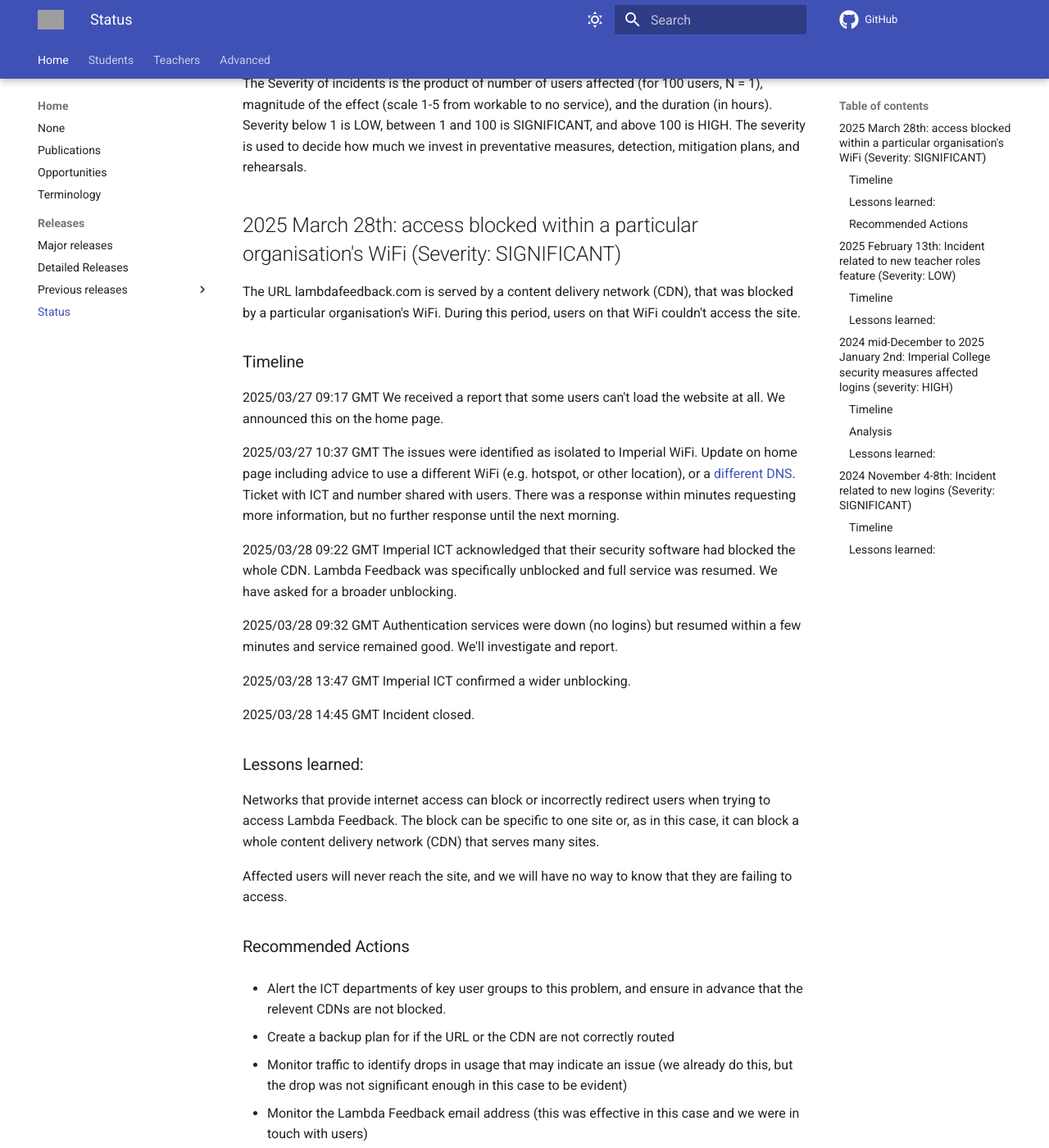
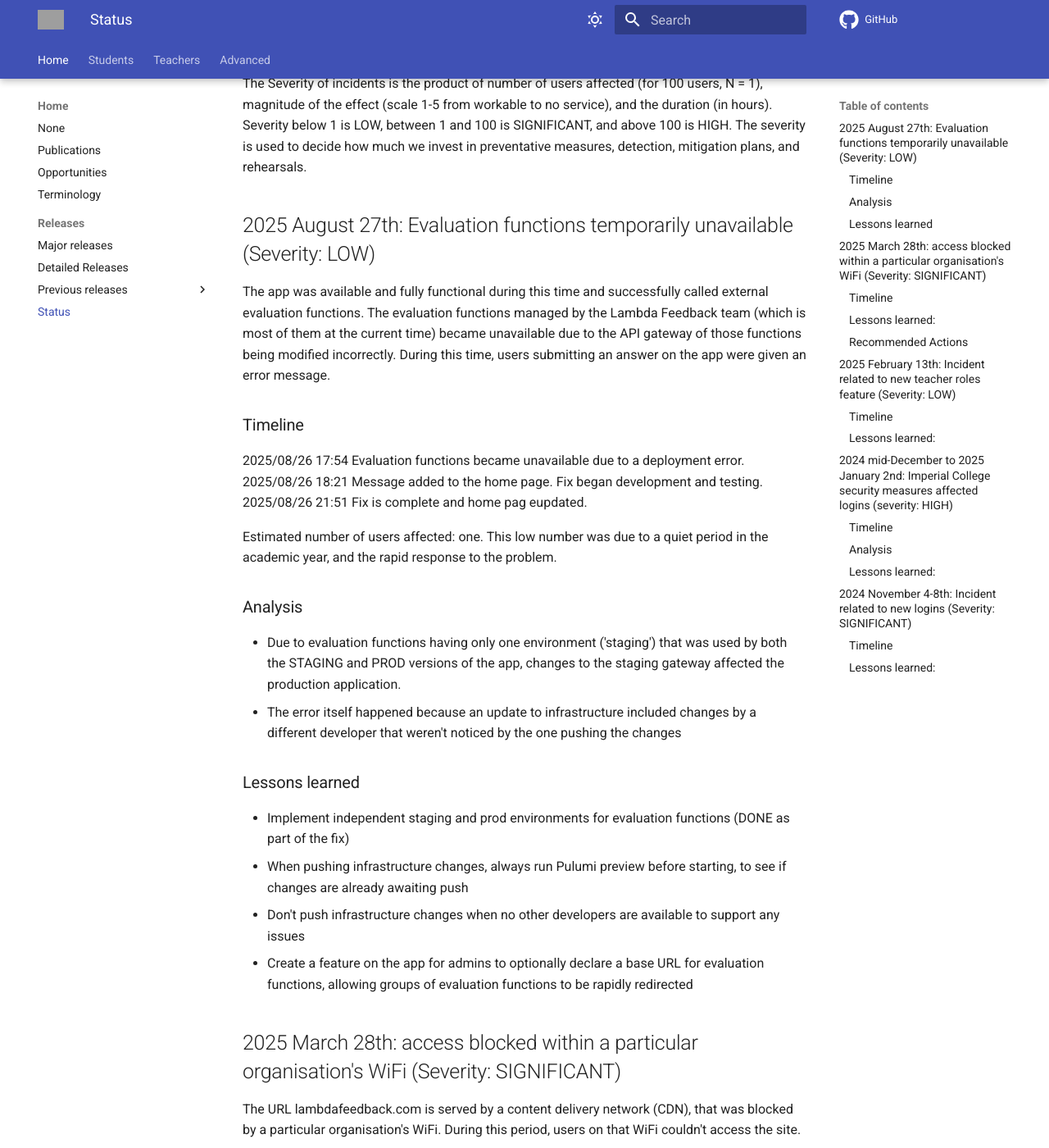
Before and after one commit to lambda-feedback/user-documentation, an MkDocs documentation site: the page built from docs/releases/status.md, in a window 1280 px wide and 1400 px high, scrolled down 273 px. Shown: the whole window at 82% size. Built offline with MkDocs 1.6.1 and Material for MkDocs 9.7.7, drawn with Linux system fonts in a browser that asks for light colours; comment, search, counter and statistics services are not loaded; grey boxes are pictures that could not be loaded.

Commit message:
Status report on evaluation function outage

```diff
--- a/docs/releases/status.md
+++ b/docs/releases/status.md
@@ -3,6 +3,30 @@
 This page contains information about any known incidents where service was interrupted. The page begain in November 2024 following a significant incident. The purpose is to be informative, transparent, and ensure lessons are always learned so that service improves over time.
 
 The Severity of incidents is the product of number of users affected (for 100 users, N = 1), magnitude of the effect (scale 1-5 from workable to no service), and the duration (in hours). Severity below 1 is LOW, between 1 and 100 is SIGNIFICANT, and above 100 is HIGH. The severity is used to decide how much we invest in preventative measures, detection, mitigation plans, and rehearsals.
+
+## 2025 August  27th: Evaluation functions temporarily unavailable (Severity: LOW)
+
+The app was available and fully functional during this time and successfully called external evaluation functions. The evaluation functions managed by the Lambda Feedback team (which is most of them at the current time) became unavailable due to the API gateway of those functions being modified incorrectly. During this time, users submitting an answer on the app were given an error message.
+
+### Timeline
+
+2025/08/26 17:54 Evaluation functions became unavailable due to a deployment error.
+2025/08/26 18:21 Message added to the home page. Fix began development and testing.
+2025/08/26 21:51 Fix is complete and home pag eupdated.
+
+Estimated number of users affected: one. This low number was due to a quiet period in the academic year, and the rapid response to the problem.
+
+### Analysis
+
+- Due to evaluation functions having only one environment ('staging') that was used by both the STAGING and PROD versions of the app, changes to the staging gateway affected the production application.
+- The error itself happened because an update to infrastructure included changes by a different developer that weren't noticed by the one pushing the changes
+
+### Lessons learned
+
+- Implement independent staging and prod environments for evaluation functions (DONE as part of the fix)
+- When pushing infrastructure changes, always run Pulumi preview before starting, to see if changes are already awaiting push
+- Don't push infrastructure changes when no other developers are available to support any issues
+- Create a feature on the app for admins to optionally declare a base URL for evaluation functions, allowing groups of evaluation functions to be rapidly redirected
 
 ## 2025 March 28th: access blocked within a particular organisation's WiFi (Severity: SIGNIFICANT)
 
```
